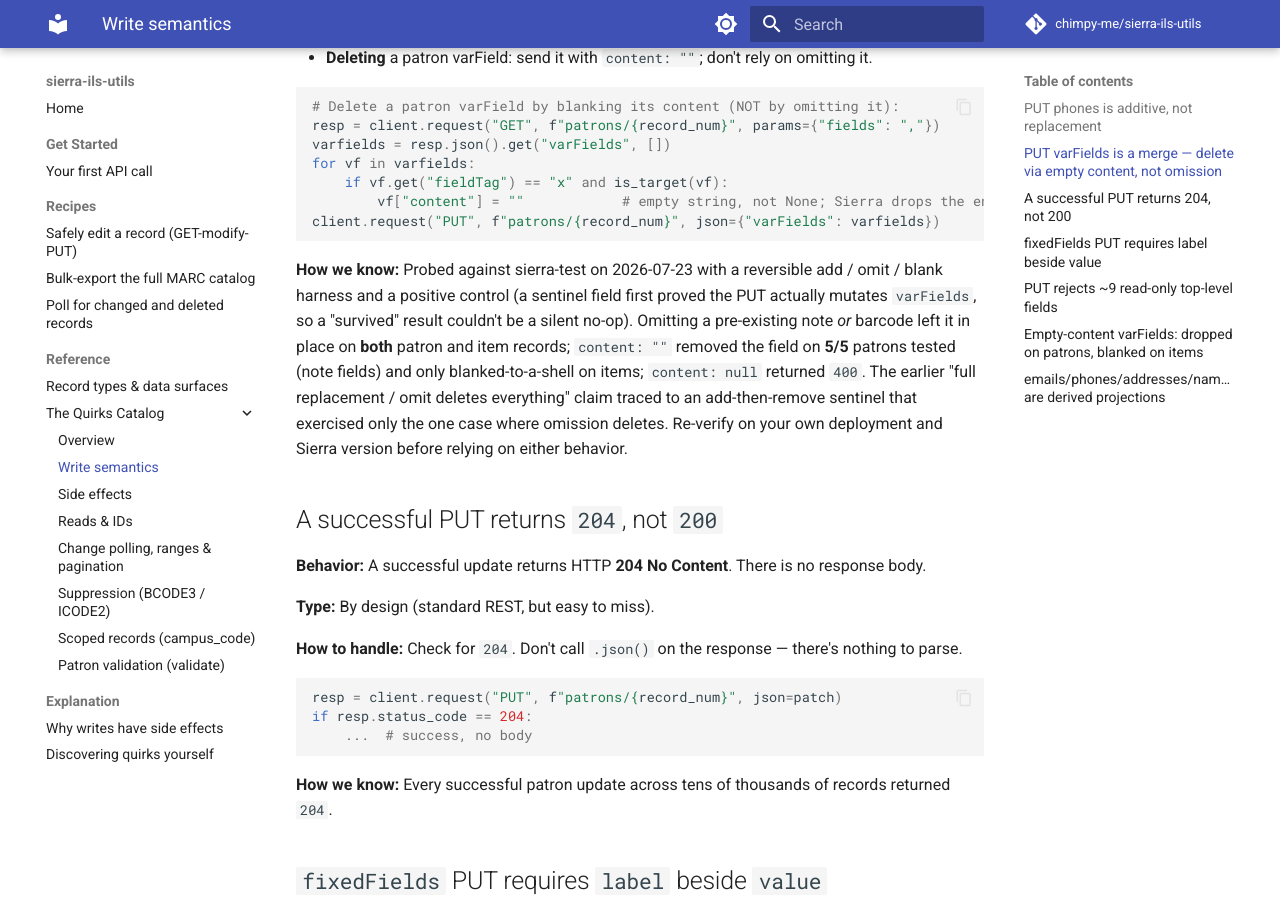
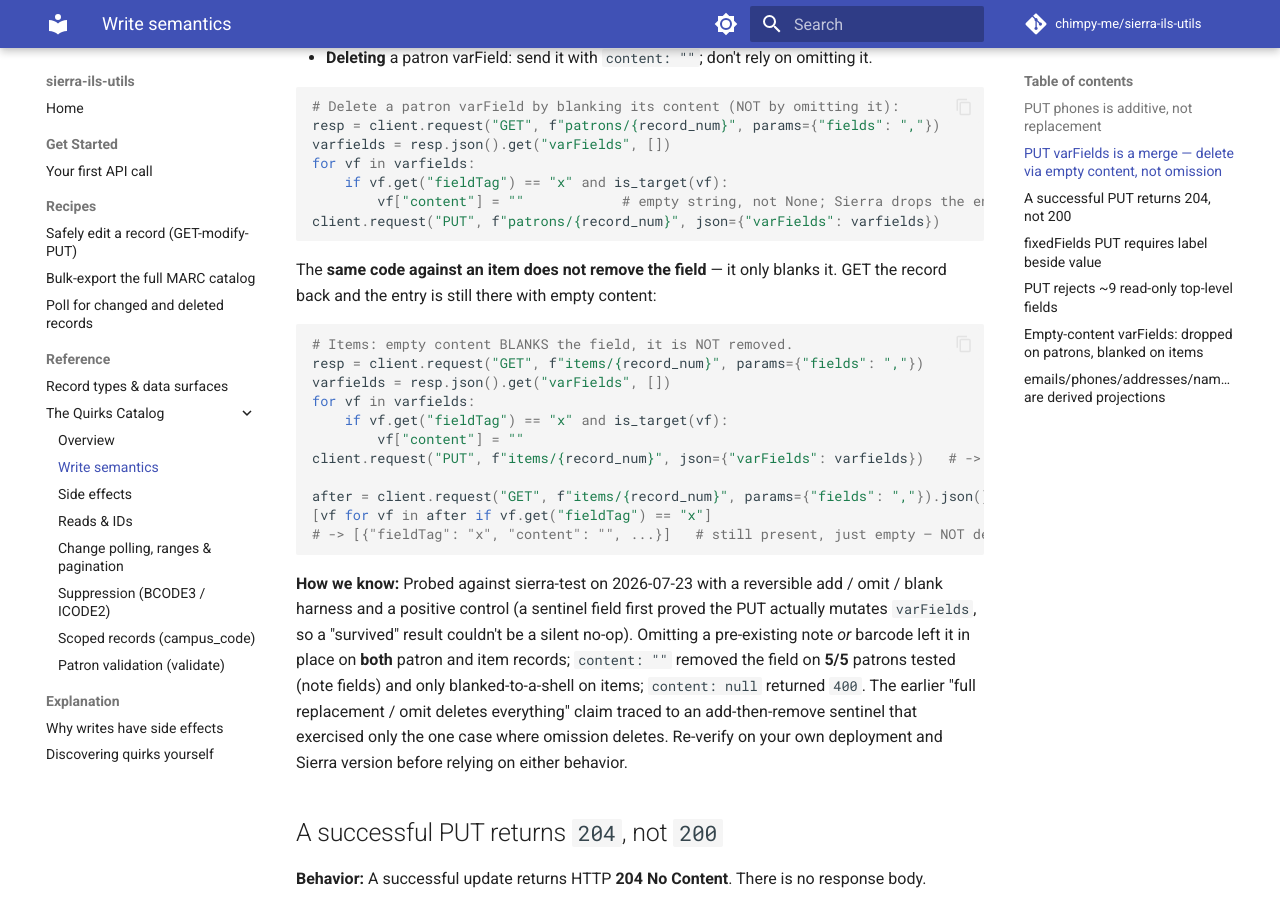
Before and after one commit to chimpy-me/sierra-ils-utils, an MkDocs documentation site: the page built from docs/reference/quirks/write-semantics.md, in a window 1280 px wide and 900 px high, scrolled down 1228 px. Built offline with MkDocs 1.6.1 and Material for MkDocs 9.7.7, drawn with Linux system fonts in a browser that asks for light colours; comment, search, counter and statistics services are not loaded.

Commit message:
docs(quirks): add item contrast example for varField empty-content
Show the same empty-content code against an item plus a GET-after that reveals the field survives as an empty shell, so readers don't copy the patron delete snippet and expect item removal.

Co-Authored-By: Claude Fable 5 <noreply@anthropic.com>

````diff
--- a/docs/reference/quirks/write-semantics.md
+++ b/docs/reference/quirks/write-semantics.md
@@ -52,6 +52,23 @@ for vf in varfields:
     if vf.get("fieldTag") == "x" and is_target(vf):
         vf["content"] = ""            # empty string, not None; Sierra drops the entry (patron)
 client.request("PUT", f"patrons/{record_num}", json={"varFields": varfields})
+```
+
+The **same code against an item does not remove the field** — it only blanks it. GET the record
+back and the entry is still there with empty content:
+
+```python
+# Items: empty content BLANKS the field, it is NOT removed.
+resp = client.request("GET", f"items/{record_num}", params={"fields": ","})
+varfields = resp.json().get("varFields", [])
+for vf in varfields:
+    if vf.get("fieldTag") == "x" and is_target(vf):
+        vf["content"] = ""
+client.request("PUT", f"items/{record_num}", json={"varFields": varfields})   # -> 204
+
+after = client.request("GET", f"items/{record_num}", params={"fields": ","}).json()["varFields"]
+[vf for vf in after if vf.get("fieldTag") == "x"]
+# -> [{"fieldTag": "x", "content": "", ...}]   # still present, just empty — NOT deleted
 ```
 
 **How we know:** Probed against sierra-test on 2026-07-23 with a reversible add / omit / blank
````
